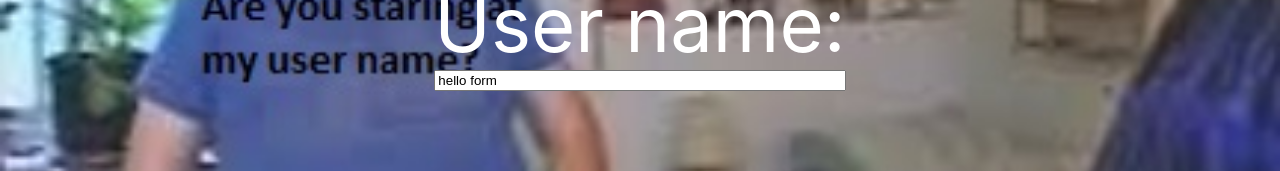
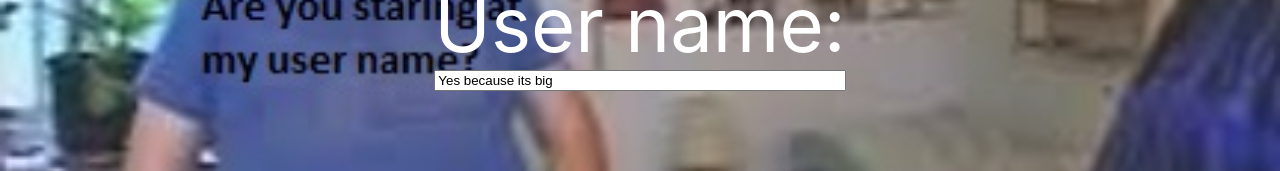
Before and after one commit to Pikachupy/DaftAcademy_2022, a React (Create React App) app: page / in a window 1280 px wide. Shown: the part 309-480 px from the top of the page. Built offline with nearby package versions, Linux system fonts and the light colour scheme.

Commit message:
add text

```diff
--- a/src/App.tsx
+++ b/src/App.tsx
@@ -7,7 +7,7 @@ function App() {
         <div className="App">
             <header className="App-header">
                 <div color="green">
-                <InputForm defaultValue={'hello form'}/>
+                <InputForm defaultValue={'Yes because its big'}/>
                 </div>
             </header>
         </div>
```
